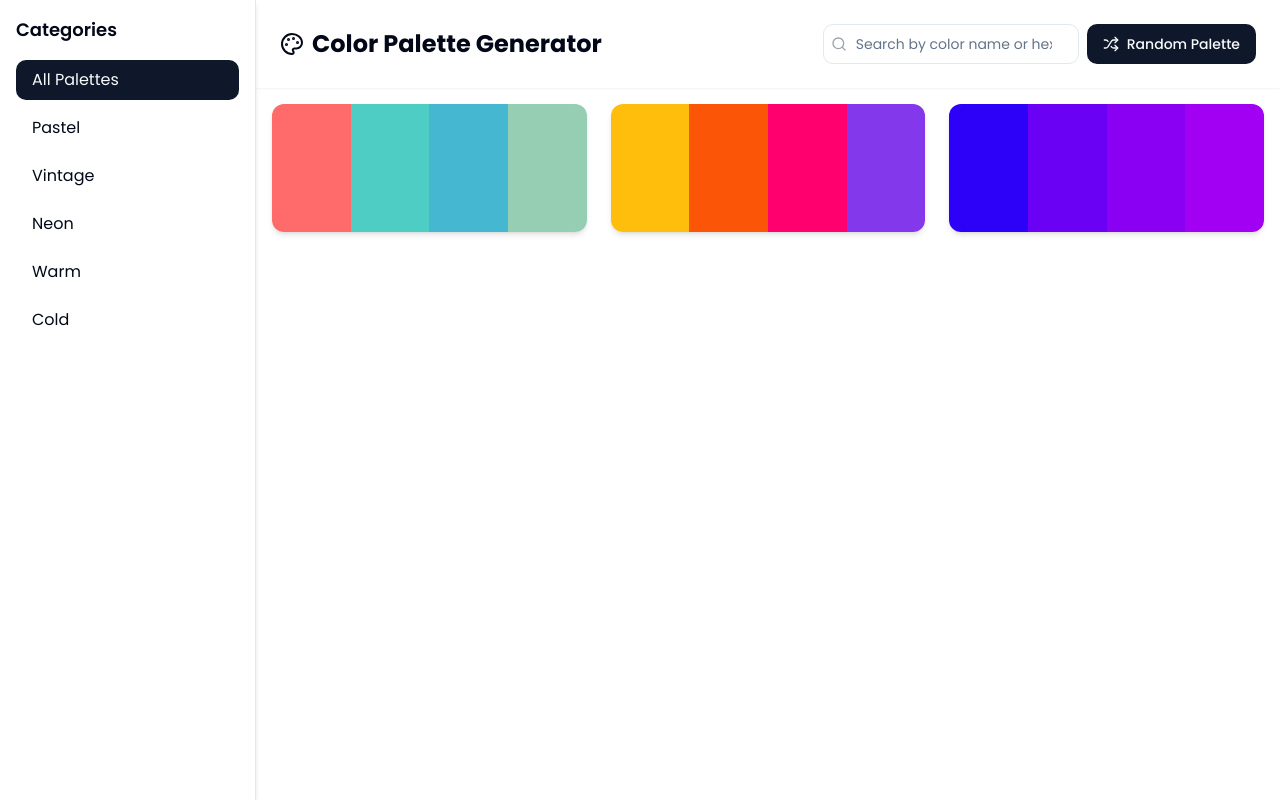
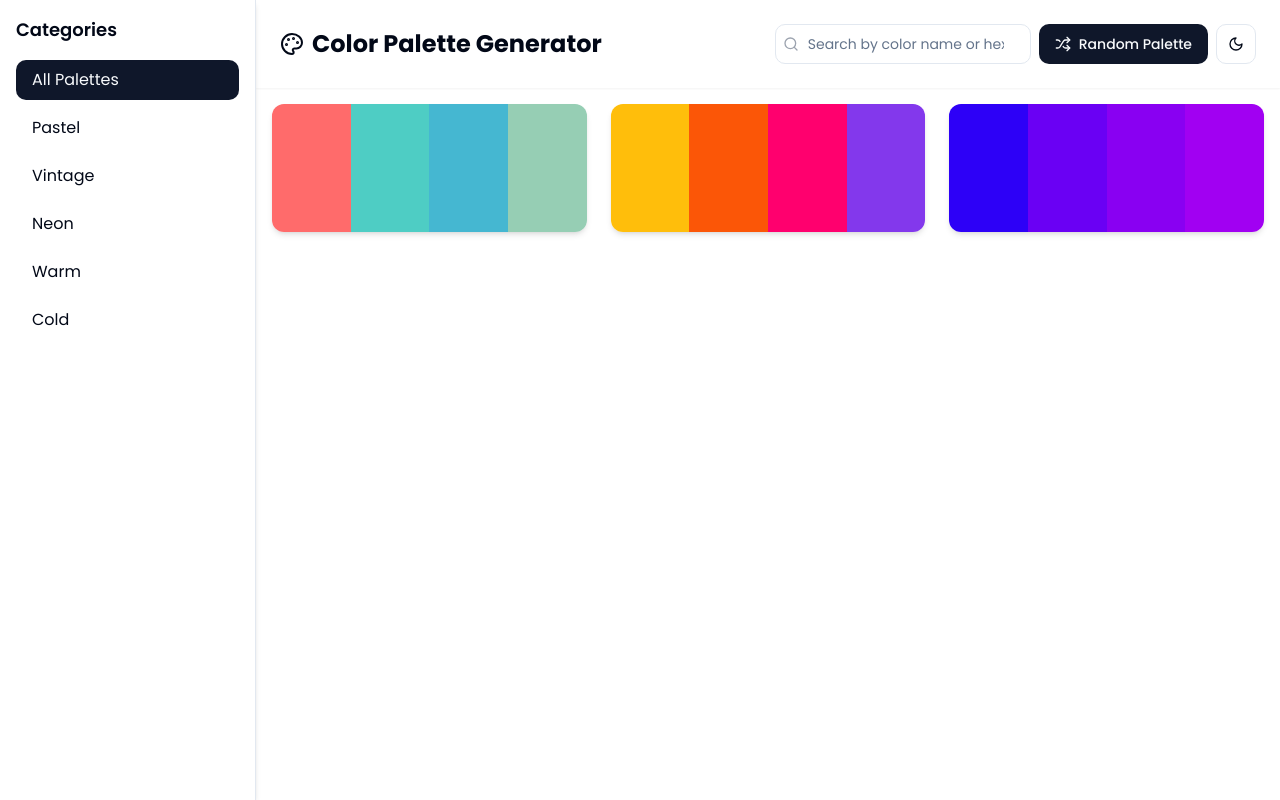
Before and after one commit to NebeyouMusie/Color-Palette-Generator, a React (Vite) app: page / in a window 1280 px wide. Built offline with nearby package versions, Linux system fonts and the light colour scheme.

Commit message:
Move theme toggle button
Position the theme toggle button beside the "Random Palette" button on desktop devices for improved accessibility and user experience.
[skip gpt_engineer]

```diff
--- a/src/pages/Index.tsx
+++ b/src/pages/Index.tsx
@@ -4,8 +4,9 @@ import { Sidebar } from '@/components/Sidebar';
 import { Button } from '@/components/ui/button';
 import { Input } from '@/components/ui/input';
 import { generateRandomPalette } from '@/lib/colorUtils';
-import { Palette, Shuffle, Search } from 'lucide-react';
+import { Palette, Shuffle, Search, Moon, Sun } from 'lucide-react';
 import { ColorPalette, Category } from '@/types';
+import { useTheme } from '@/components/theme-provider';
 
 const SAMPLE_CATEGORIES: Category[] = [
   { id: 'pastel', name: 'Pastel' },
@@ -36,6 +37,7 @@ const Index = () => {
   const [selectedCategory, setSelectedCategory] = useState<string | null>(null);
   const [searchTerm, setSearchTerm] = useState('');
   const [palettes, setPalettes] = useState<ColorPalette[]>(SAMPLE_PALETTES);
+  const { theme, setTheme } = useTheme();
 
   const handleRandomPalette = () => {
     const newPalette: ColorPalette = {
@@ -102,6 +104,18 @@ const Index = () => {
                 <Shuffle className="h-4 w-4" />
                 <span>Random Palette</span>
               </Button>
+              <Button
+                variant="outline"
+                size="icon"
+                onClick={() => setTheme(theme === "light" ? "dark" : "light")}
+                className="hidden lg:inline-flex"
+              >
+                {theme === "light" ? (
+                  <Moon className="h-4 w-4" />
+                ) : (
+                  <Sun className="h-4 w-4" />
+                )}
+              </Button>
             </div>
           </div>
         </header>
```
